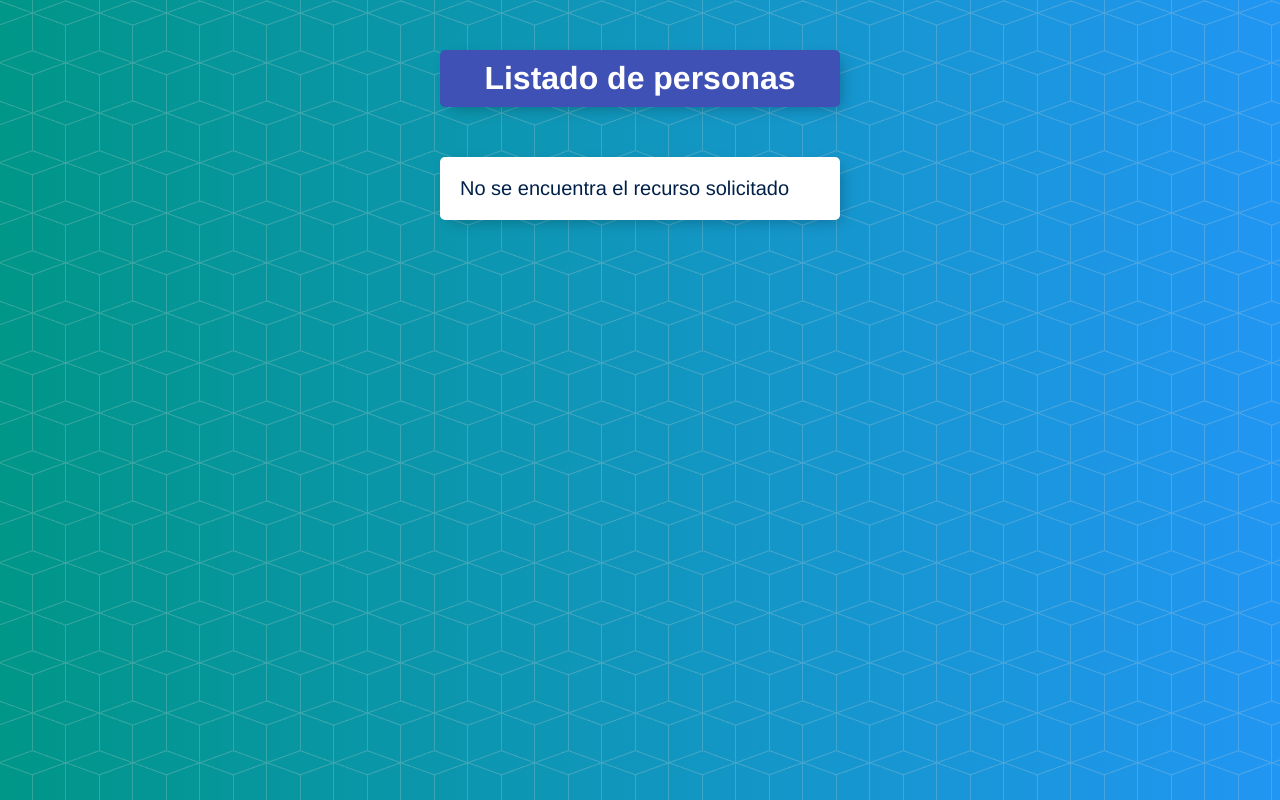
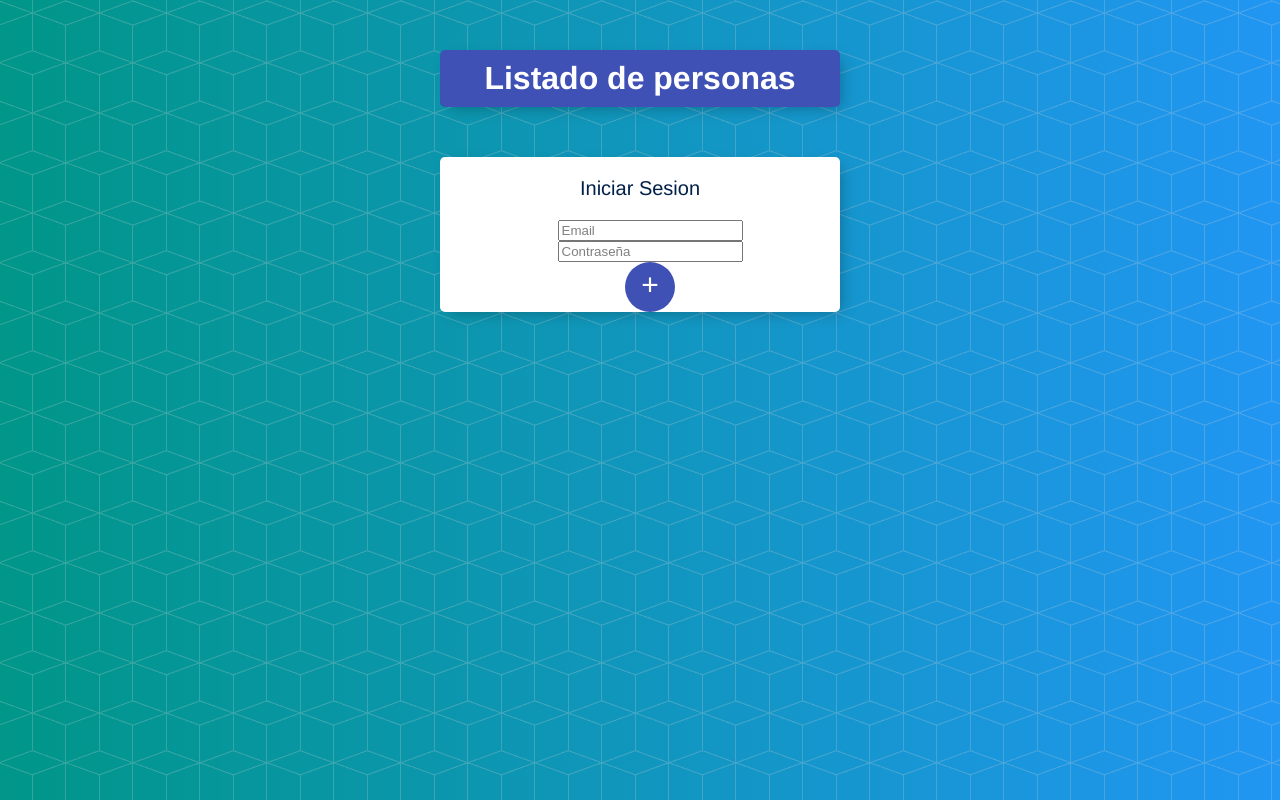
Before and after one commit to mycampo1/listado-personas, an Angular app: page /login in a window 1280 px wide. Shown: the top 800 px of the page. Built offline with nearby package versions, Linux system fonts and the light colour scheme.

Commit message:
implementacion de login

```diff
--- a/src/app/app-routing.module.ts
+++ b/src/app/app-routing.module.ts
@@ -3,6 +3,7 @@ import { Routes, RouterModule } from "@angular/router";
 import { PersonasComponent } from './personas/personas.component';
 import { FormularioComponent } from './personas/formulario/formulario.component';
 import { ErrorComponent } from './error/error.component';
+import { LoginComponent } from './login/login.component';
 
 const routes: Routes = [
   { path:'', component:PersonasComponent},
@@ -10,6 +11,7 @@ const routes: Routes = [
     { path:'agregar', component: FormularioComponent},
     { path:':id', component: FormularioComponent}
   ]},
+  {path: 'login', component: LoginComponent},
   { path:'**', component:ErrorComponent},
 ]
 
--- a/src/app/app.component.ts
+++ b/src/app/app.component.ts
@@ -1,7 +1,5 @@
 import { Component, OnInit } from '@angular/core';
-import { Persona } from './persona.model';
-import { LoggingService } from './LoggingService.service';
-import { PersonasService } from './personas.service';
+import * as firebase from 'firebase/app';
 
 @Component({
   selector: 'app-root',
@@ -10,16 +8,14 @@ import { PersonasService } from './personas.service';
 })
 
 
-export class AppComponent{
+export class AppComponent implements OnInit {
+
   titulo = 'Listado de personas';
 
-
-
-  /*personaAgregada(persona: Persona){
-    //this.personasArray.push( persona )
-    //this.loggingService.enviaMensajeAConsola("Agregamos al arreglo la nueva persona: " + persona.nombre);
-
-    this.personasService.agregarPersona(persona)
-
-  }*/
+  ngOnInit(): void {
+    firebase.default.initializeApp({
+      apiKey: "AIzaSyAWBNzHmGtcwG4khDHJzkgsA-jkLLPpjpg",
+      authDomain: "listado-personas-d41ad.firebaseapp.com",
+    })
+  }
 }
--- a/src/app/data.service.ts
+++ b/src/app/data.service.ts
@@ -1,15 +1,19 @@
 import { HttpClient } from '@angular/common/http'
 import { Injectable } from '@angular/core';
 import { Persona } from './persona.model';
+import { LoginService } from './login/login.service';
 
 @Injectable()
 
 export class DataService{
 
-  constructor(private httpClient: HttpClient){}
+  constructor(private httpClient: HttpClient,
+              private loginService: LoginService
+    ){}
 
   cargarPersonas(){
-    return this.httpClient.get('https://listado-personas-d41ad-default-rtdb.firebaseio.com/datos.json');
+    const token = this.loginService.getIdToken();
+    return this.httpClient.get('https://listado-personas-d41ad-default-rtdb.firebaseio.com/datos.json?auth='+token);
   }
 
   //guardar personas
@@ -41,4 +45,5 @@ export class DataService{
     )
   }
 
+
 }
--- /dev/null
+++ b/src/app/login/login.component.html
@@ -0,0 +1,12 @@
+<div class="box">
+  <p align="center">Iniciar Sesion</p>
+  <form action="item" #f="ngForm" (ngSubmit)="f.form.valid && login(f)">
+    <div>
+      <input type="email" name="email" placeholder="Email" ngModel required size="20">
+    </div>
+    <div>
+      <input type="password" name="password" placeholder="Contraseña" ngModel required size="20">
+    </div>
+    <button type="submit" style="cursor: pointer;">+</button>
+  </form>
+</div>
--- /dev/null
+++ b/src/app/login/login.component.ts
@@ -0,0 +1,22 @@
+import { NgFor } from '@angular/common';
+import { Component } from '@angular/core';
+import { NgForm } from '@angular/forms';
+import { LoginService } from './login.service';
+
+@Component({
+  selector: 'app-login',
+  templateUrl: './login.component.html',
+  styleUrls: ['./login.component.css']
+})
+export class LoginComponent {
+
+  constructor(private loginService: LoginService){
+
+  }
+
+  login(form: NgForm){
+    const email = form.value.email;
+    const password = form.value.password;
+    this.loginService.login(email,password);
+  }
+}
--- /dev/null
+++ b/src/app/login/login.service.ts
@@ -0,0 +1,34 @@
+import { Injectable } from "@angular/core";
+import { Router } from "@angular/router";
+import firebase from 'firebase/app'
+
+@Injectable()
+
+export class LoginService{
+  token: string | null;
+
+  constructor(private router: Router){
+
+  }
+
+  login(email:string, password: string){
+    firebase.auth().signInWithEmailAndPassword(email, password)
+    // devuelve una promersa
+    .then(
+      response => {
+        firebase.auth().currentUser?.getIdToken().then(
+          token => {
+            console.log(token);
+            this.token = token;
+            this.router.navigate(['/']);
+          }
+        )
+      }
+    )
+  }
+
+  getIdToken(){
+    return this.token;
+  }
+
+}
```
Also changed, not shown: package.json (+8 -1 lines), src/app/app.module.ts (+5 -2 lines), src/app/login/login.component.css (added), 1 other file (tests, documents, lock files or other folders).
